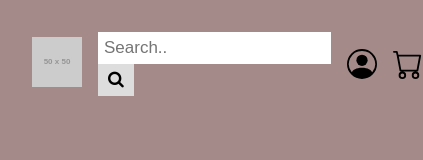
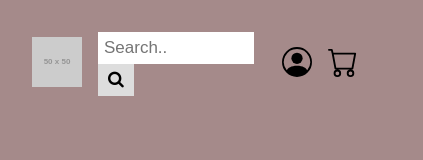
Before and after one commit to AlexandrSandakov/Work, a plain HTML site: page index.html in a window 390 px wide. Shown: the whole page, 423 px wide, since content can reach past the window. Drawn offline with Linux system fonts and the light colour scheme; placeholder pictures from the web are drawn by us.

Commit message:
Add flex to search

```diff
--- a/css/media.css
+++ b/css/media.css
@@ -1,5 +1,4 @@
 @media screen and (max-width: 780px) {
-  .flex-wrapp {
-    justify-content: space-around;
+  .search-container {
   }
 }
--- a/css/style.css
+++ b/css/style.css
@@ -27,13 +27,14 @@ body {
 
 input[type="text"] {
   float: left;
+  width: 93%;
   padding: 6px;
   border: none;
   font-size: 17px;
 }
 
-input[type="text"]:focus-visible {
-  outline: 2px solid blue;
+.search-container {
+  flex: 1 1 auto;
 }
 
 .search-container button {
@@ -48,6 +49,10 @@ input[type="text"]:focus-visible {
   background: #ccc;
 }
 
+input[type="text"]:focus-visible {
+  outline: 2px solid blue;
+}
+
 .icon {
   display: flex;
   gap: 1em;
--- a/index.html
+++ b/index.html
@@ -26,8 +26,12 @@
                         </form>
                     </div>
                     <div class="icon">
-                        <img class="icon__user" src="./img/person-circle.svg" alt="user-icon" />
-                        <img class="icon__cart" src="./img/cart.svg" alt="cart-icon" />
+                        <a href="#" class="btn">
+                            <img class="icon__user" src="./img/person-circle.svg" alt="user-icon" />
+                        </a>
+                        <a href="#" class="btn">
+                            <img class="icon__cart" src="./img/cart.svg" alt="cart-icon" />
+                        </a>
                     </div>
                 </div>
             </div>
```
